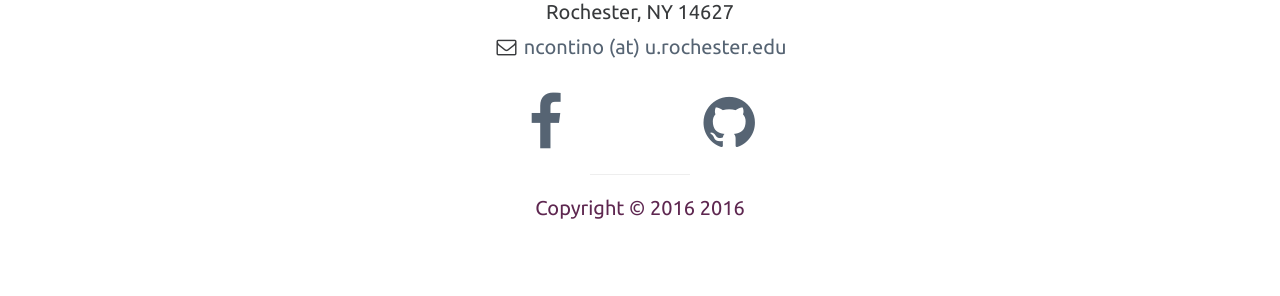
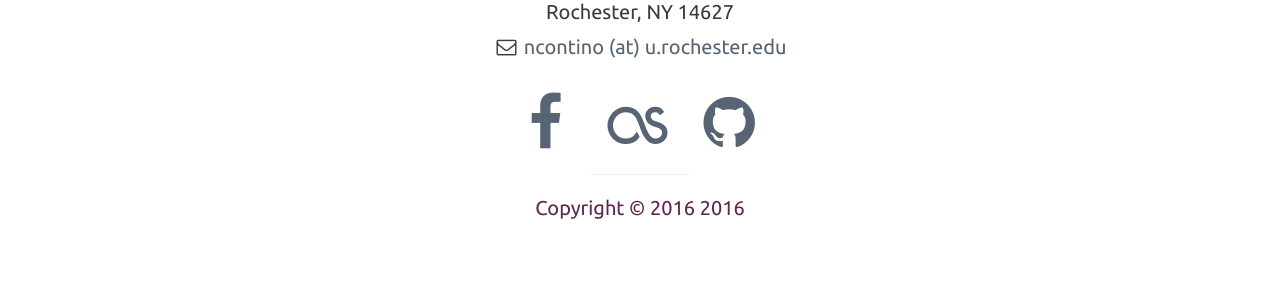
Before and after one commit to nathan-contino/nathan-contino.github.io, a Jekyll site: the page built from index.html, in a window 1280 px wide. Shown: the part 2747-3043 px from the top of the page. Built offline with Jekyll 4.4.1, drawn with Linux system fonts in a browser that asks for light colours.

Commit message:
lastfm icon fix
Former-commit-id: 4bbbeed3970dd11281c60d58745ac4aeb79b854e [formerly 8b08ac39bd0ff9b5c3f5f6d2f68acea95c5477a6] [formerly 884391638d137205404a622dc9b94b1a6353a0ad [formerly f586d71114665e3ca6733bbd49fa90b6abcb8c76]]
Former-commit-id: a0295563006a12127ffb6b779c4350eec1b4d62a [formerly ffbdca473cc58943121065bfe1b8384b3fd77160]
Former-commit-id: 975ac55b3c79106fdccb0c7e5f3aef399caf4ed1

```diff
--- a/_includes/footer.html
+++ b/_includes/footer.html
@@ -19,7 +19,7 @@
             <a href="https://facebook.com/{{ site.facebook_username }}"><i class="fa fa-facebook fa-fw fa-3x"></i></a>
           </li>
           <li>
-            <a href="https://last.fm/user/nchewbacca"><i class="fa fa-last.fm fa-fw fa-3x"></i></a>
+            <a href="https://last.fm/user/nchewbacca"><i class="fa fa-lastfm fa-fw fa-3x"></i></a>
           </li>
           <li>
             <a href="https://github.com/{{ site.github_username }}"><i class="fa fa-github fa-fw fa-3x"></i></a>
```
